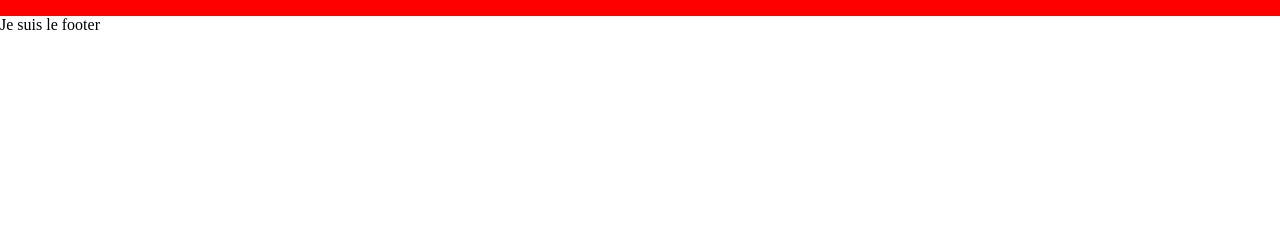
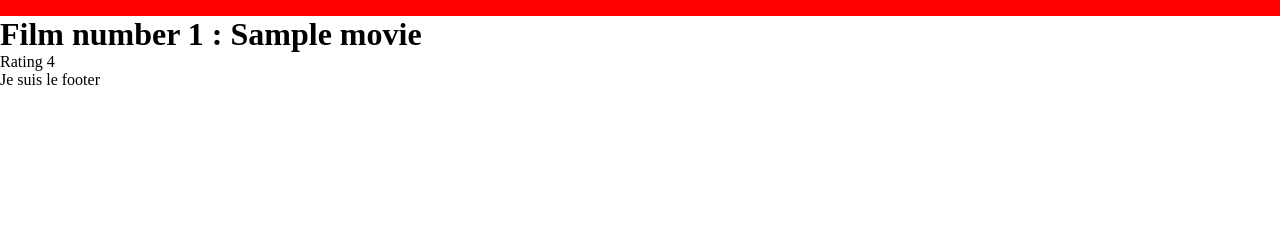
Before and after one commit to ProjetFilRougeCeppic2023/Project-Repo, a PHP site: template src/views/description.views.php in a window 1280 px wide. Shown: the part 144-384 px from the top of the page. Run offline with PHP 8.4, Linux system fonts and the light colour scheme; the template is opened without the code that fills it: most values are stand-ins (such as "Sample title", 1, 10 or a date in 2020).

Commit message:
ADD - Page description of movie

```diff
--- a/src/views/description.views.php
+++ b/src/views/description.views.php
@@ -5,7 +5,11 @@
 
 
 
-
+<main>
+    <h1>Film number <?=$movie->id?> : <?=$movie->name?></h1>
+    <a href=<?=$movie->icon?>></a>
+    <p>Rating <?=$movie->rating?></p>
+</main>
 
 
 
```
Also changed, not shown: src/controllers/description.php (+3 -5 lines).
